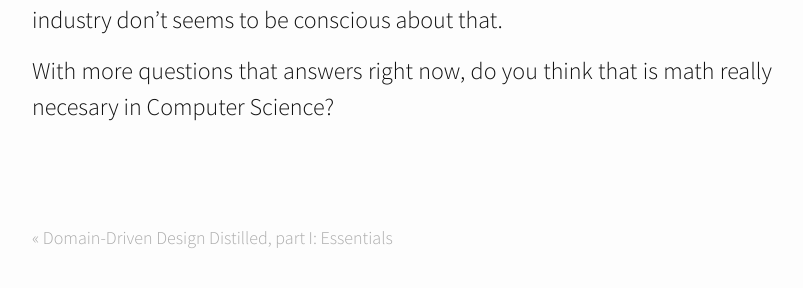
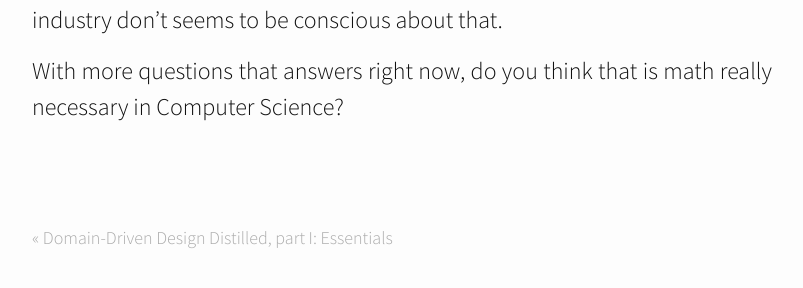
Before and after one commit to AlejandroME/alejandrome.github.io, a Jekyll site: the page built from _posts/2017-04-30-math-in-cs.md, in a window 1280 px wide and 900 px high, scrolled down 3360 px. Shown: the part 417-705 px from the top of the window, without its empty margins (238-1041 px from the left). Built offline with Jekyll 4.4.1, drawn with Linux system fonts in a browser that asks for light colours; nearby versions of some CDN libraries; comment, search, counter and statistics services are not loaded; some of the changed text lies outside the part shown.

Commit message:
Again, fix "necesary" typo

```diff
--- a/_posts/2017-04-30-math-in-cs.md
+++ b/_posts/2017-04-30-math-in-cs.md
@@ -1,11 +1,11 @@
 ---
 layout: post
-title: Is math really necesary in CS?
+title: Is math really necessary in CS?
 date: 2017-04-30 17:00:00-0500
 categories: ["theory", "math", "computer science"]
 ---
 
-This could sound as a very obvious question but I'm tempted to ask it because I have mixed feelings about that: **Is it math really necesary in Computer Science?**
+This could sound as a very obvious question but I'm tempted to ask it because I have mixed feelings about that: **Is it math really necessary in Computer Science?**
 
 I am asking myself this question since I started to work at my [current job](http://s4n.co) because I have found _challenging_ things here that, at glance requires some sort of math knowledge (Functional programming, for example). When people here starts to talk about Distributed Systems, Consensus algorithms, Algebras and so on you start to realize that these topics, requires you to have a good understanding of maths.
 
@@ -56,4 +56,4 @@ Last, but not least, [this post](http://jvns.ca/blog/2017/04/17/statistics-for-p
 
 For summing up, I know that I've mentioned some issues for which I think that software developers here don't give maths their real value and also the industry don't seems to be conscious about that.
 
-With more questions that answers right now, do you think that is math really necesary in Computer Science?
+With more questions that answers right now, do you think that is math really necessary in Computer Science?
```
